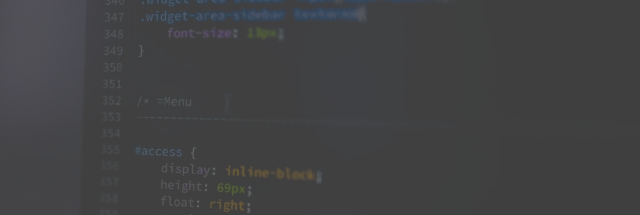
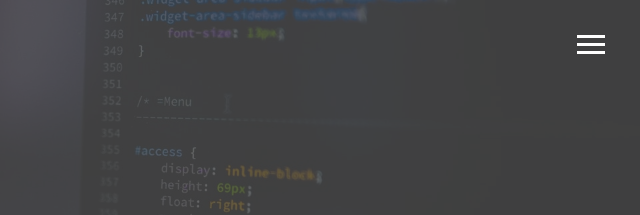
Before and after one commit to ArtyInABox/ModernPortfolioTest, a website: page dist/index.html in a window 1280 px wide. Shown: the top 215 px of the page, 640-1280 px from the left. Drawn offline with Linux system fonts and the light colour scheme.

Commit message:
Index markup and main SASS

```diff
--- /dev/null
+++ b/scss/_menu.scss
@@ -0,0 +1,17 @@
+// Menu Button
+.menu-btn {
+  position: absolute;
+  z-index: 3;
+  right: 35px;
+  top: 35px;
+  cursor: pointer;
+  @include easeOut;
+
+  .btn-line {
+    width: 28px;
+    height: 3px;
+    margin: 0 0 5px 0;
+    background: #fff;
+    @include easeOut;
+  }
+}
--- a/scss/main.scss
+++ b/scss/main.scss
@@ -1,4 +1,5 @@
 @import "config";
+@import "menu";
 
 * {
   box-sizing: border-box;
```
Also changed, not shown: dist/css/main.css, dist/index.html, dist/js/main.js.
